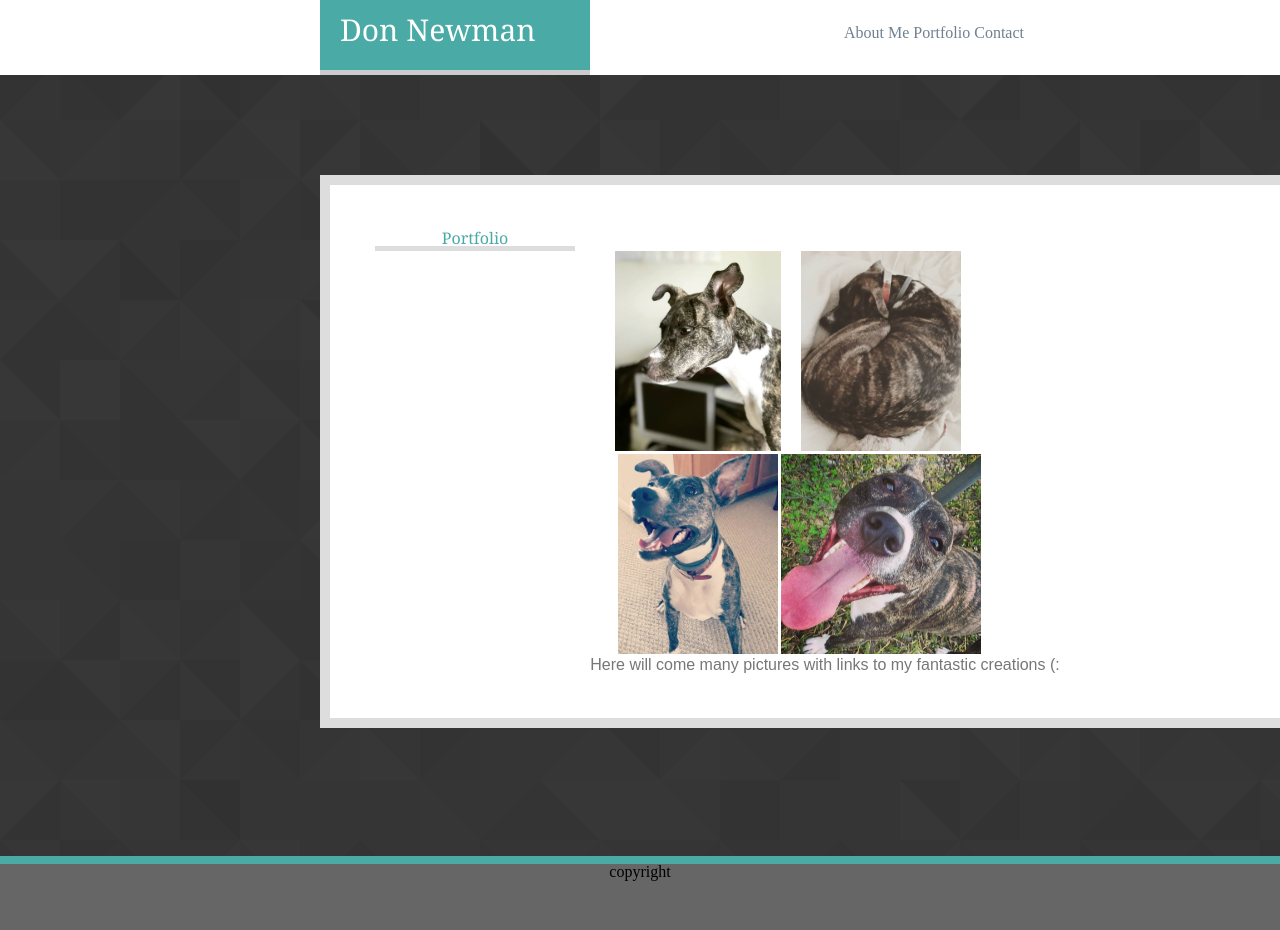
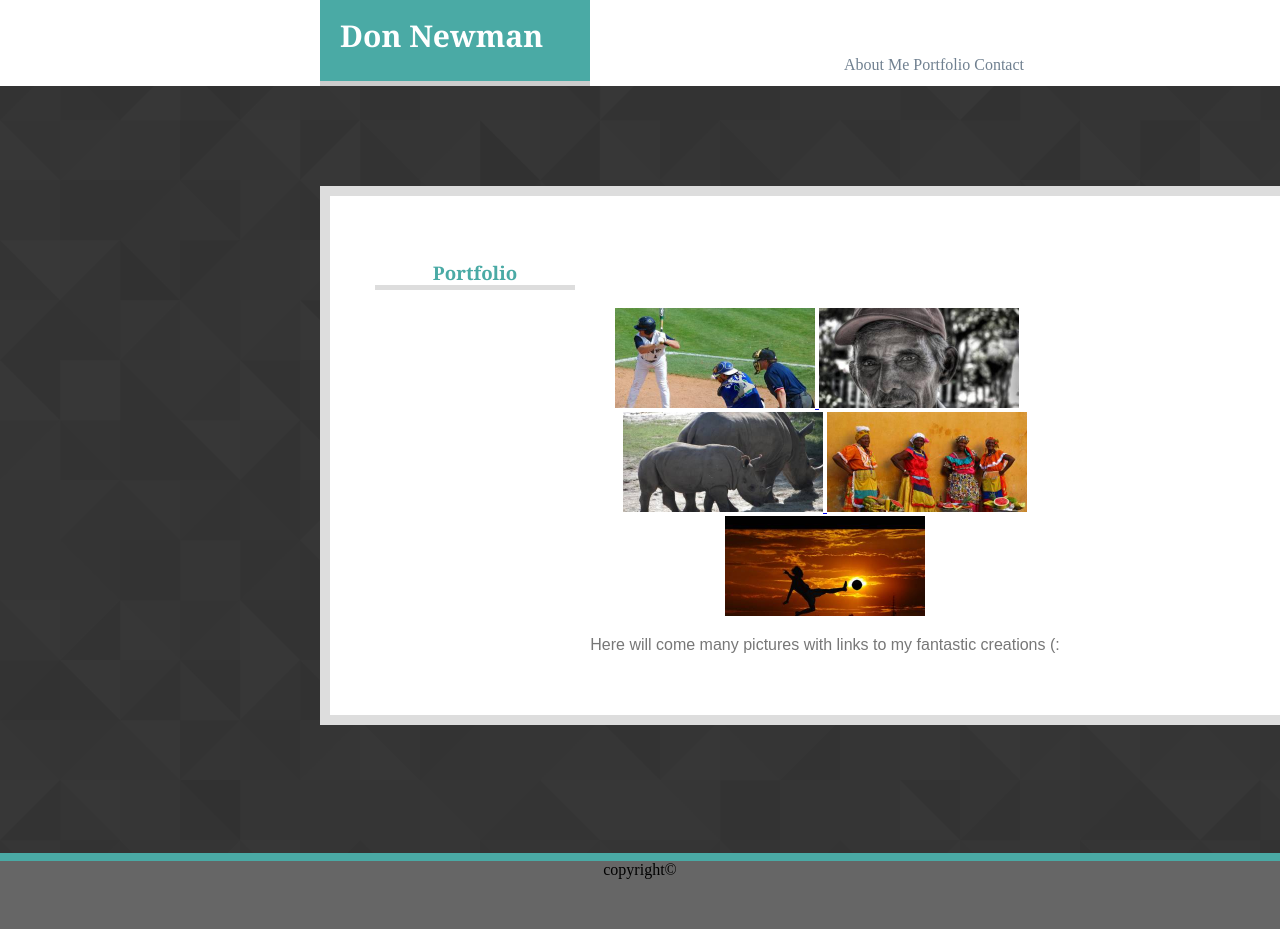
Before and after one commit to Djn94/First-Homework, a plain HTML site: page portfolio.html in a window 1280 px wide. Shown: the top 930 px of the page. Drawn offline with Linux system fonts and the light colour scheme.

Commit message:
preflexbox

```diff
--- a/assets/css/style.css
+++ b/assets/css/style.css
@@ -8,7 +8,7 @@ body{
 h1, h2, h3{
     font-family: Georgia, 'Times New Roman', Times, serif;
 }
-.paraone, .paratwo, .parathree{
+p{
     font-family: Arial, Helvetica, sans-serif;
     color:#777777;
 }
@@ -107,7 +107,6 @@ input[type=text], select{
 }
 .inputmsg[type=text], select{
     width:100%;
-    height: 200%;
     padding: 12px 20px;
     margin: 8px 0;
     border: 1px solid #ccc;
@@ -118,7 +117,12 @@ input[type=text], select{
 .dogpics{
     align-content: center;
     margin-left:240px;
+    float: left;
 }
+.middledogpics{
+    clear: both;
+    }
+
 
 .wrapper{
     min-height: 100%;
--- a/portfolio.html
+++ b/portfolio.html
@@ -3,7 +3,7 @@
 <head>
   <meta charset="UTF-8">
   <title>Portfolio</title>
-  <link rel="stylesheet" type="text/css" href="assets/css/resetcss.css">
+  <!-- <link rel="stylesheet" type="text/css" href="assets/css/resetcss.css"> -->
   <link rel="stylesheet" type="text/css" href="assets/css/style.css">
 
 </head>
@@ -24,24 +24,32 @@
         <h3> Portfolio</h3>
 
       <div class="dogpics">
-        <table>
-          <tr>
-          <td>  <img src='./assets/images/squendra.jpg' height="200px" alt="projlink"> </td>
-          <td>  <img src="./assets/images/kendrrr.jpg" height="200px" alt="projlink"></td>
-          </tr>
-          <tr>
-            <td><img src="./assets/images/Kendragon.jpg" height="200px" alt="projlink"></td>
-           <td><img src="./assets/images/Squendra2.jpg" height="200px" alt="projlink"></td>
-          </tr>
-          </table>
+        <a href="https://www.google.com">
+            <img src="assets/images/linkone.jpg" width="200px" alt="one">
+        </a>
+        <a href="https://www.google.com">
+          <img src="assets/images/linktwo.jpg" width="200px" alt="two">
+        </a>
       </div>
-
+      <div class="middledogpics">
+        <a href="https://www.google.com">
+          <img src="assets/images/linkthree.jpg"width="200px" alt="three">
+        </a>
+        <a href="https://www.google.com">
+          <img src="assets/images/linkfour.jpg" width="200px" alt="four">
+        </a>
+      </div>
+      <div class="enddogpics">
+        <a href="https://www.google.com">
+          <img src="assets/images/linkfive.jpg"width="200px" alt="five">
+        </a>
+      </div>
       <div class="text">
-        <p class="paraone">Here will come many pictures with links to my fantastic creations (:</p>
+        <p>Here will come many pictures with links to my fantastic creations (:</p>
       </div>
     </div>
      <div class="wrapper">
-      copyright
+      copyright&copy;
       <div class="push"></div>
   </div>
   <footer class="footer"></footer>
```
Also changed, not shown: contacts.html (+2 -1 lines), index.html (+10 -12 lines), assets/images/linkfive.jpg (added), assets/images/linkfour.jpg (added), assets/images/linkone.jpg (added), assets/images/linkthree.jpg (added), assets/images/linktwo.jpg (added), assets/images/profpic.jpg (added).
